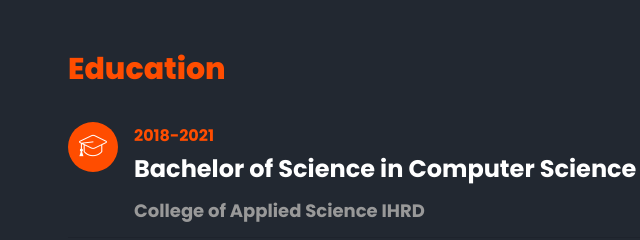
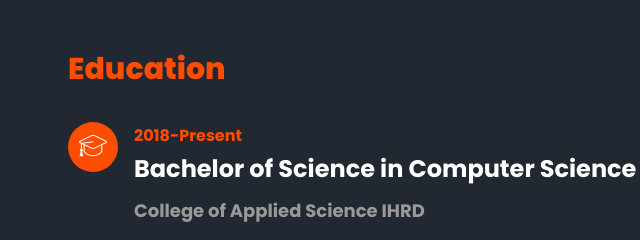
Before and after one commit to Aswinpookkatt/Portfolio, a plain HTML site: page index.html in a window 1280 px wide. Shown: the part 1320-1560 px from the top of the page, 302-942 px from the left. Drawn offline with Linux system fonts and the light colour scheme; files whose address does not match are found by name.

```diff
--- a/index.html
+++ b/index.html
@@ -120,7 +120,7 @@
 					    		<span class="flaticon-analysis"></span>
 					    	</div>
 					    	<div class="text pl-3">
-		    					<span class="date">2018-2021</span>
+		    					<span class="date">2018-Present</span>
 		    					<h2>Bachelor of Science in Computer Science</h2>
 		    					<span class="position">College of Applied Science IHRD</span>
 	    					</div>
```
